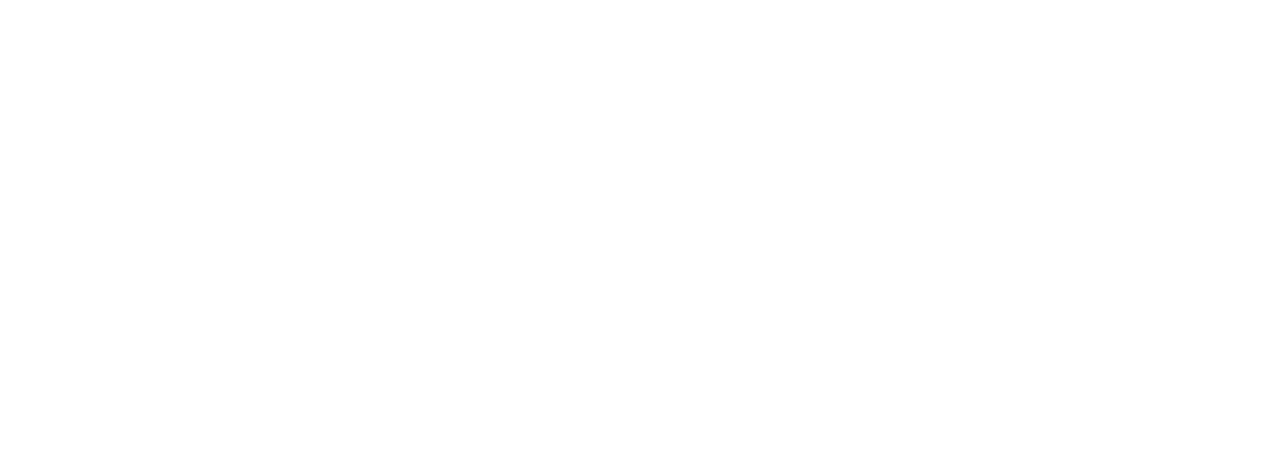
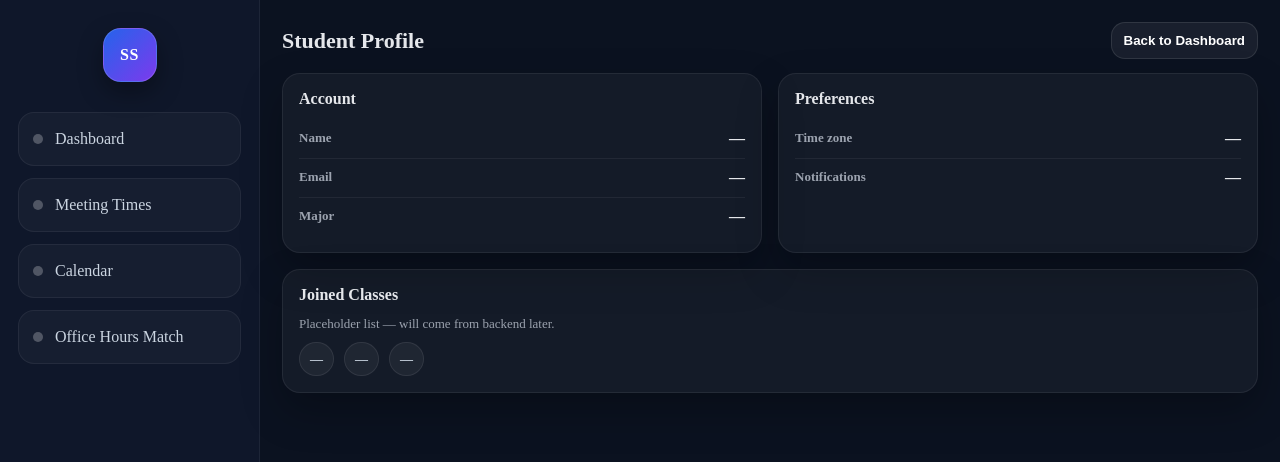
Before and after one commit to Al3xramirez/CSCD488-SeniorProject, a Vue app in the folder frontend-vue/: page /app/profile in a window 1280 px wide. Before the commit this address had no page. Shown: the top 462 px of the page. Built offline with nearby package versions, Linux system fonts and the light colour scheme.

Commit message:
Added Student Profile section
Forgot to add a Profile page

```diff
--- a/frontend-vue/src/components/AppHeader.vue
+++ b/frontend-vue/src/components/AppHeader.vue
@@ -1,4 +1,10 @@
 <script setup>
+import { useRouter } from "vue-router";
+const router = useRouter();
+
+function goProfile() {
+  router.push("/app/profile");
+}
 </script>
 
 <!-- AppHeader.vue: Top header bar with title, notifications, and profile -->
@@ -14,7 +20,7 @@
         🔔
       </button>
 
-      <div class="profile">
+      <div class="profile" @click="goProfile" type="button" title="Open profile">
         <div class="avatar">👤</div>
         <div class="meta">
           <div class="name">Student</div>
--- a/frontend-vue/src/layouts/DashboardLayout.vue
+++ b/frontend-vue/src/layouts/DashboardLayout.vue
@@ -1,6 +1,11 @@
 <script setup>
+import { computed } from "vue";
+import { useRoute } from "vue-router";
 import Sidebar from "../components/Sidebar.vue";
 import AppHeader from "../components/AppHeader.vue";
+
+const route = useRoute();
+const hideHeader = computed(() => route.meta?.hideHeader === true);
 </script>
 
 <template>
@@ -8,7 +13,7 @@
     <Sidebar />
 
     <div class="main">
-      <AppHeader />
+      <AppHeader v-if="!hideHeader" />
 
       <div class="page">
         <router-view />
--- a/frontend-vue/src/router/index.js
+++ b/frontend-vue/src/router/index.js
@@ -9,6 +9,7 @@
 import Meetings from "../views/Meetings.vue";
 import Calendar from "../views/Calendar.vue";
 import OfficeHours from "../views/OfficeHours.vue";
+import Profile from "../views/Profile.vue";
 
 const router = createRouter({
   history: createWebHistory(),
@@ -27,6 +28,7 @@
         { path: "meetings", name: "meetings", component: Meetings },
         { path: "calendar", name: "calendar", component: Calendar },
         { path: "office-hours", name: "office-hours", component: OfficeHours },
+        { path: "profile", name: "profile", component: Profile, meta: { hideHeader: true } },
       ],
     },
   ],
--- /dev/null
+++ b/frontend-vue/src/views/Profile.vue
@@ -0,0 +1,159 @@
+<script setup>
+import { useRouter } from "vue-router";
+const router = useRouter();
+</script>
+
+<template>
+  <div class="wrap">
+    <div class="title-row">
+      <h1>Student Profile</h1>
+      <button class="btn ghost" @click="router.push('/app')">Back to Dashboard</button>
+    </div>
+
+    <div class="grid">
+      <section class="card">
+        <h2>Account</h2>
+        <div class="field">
+          <div class="label">Name</div>
+          <div class="value">—</div>
+        </div>
+        <div class="field">
+          <div class="label">Email</div>
+          <div class="value">—</div>
+        </div>
+        <div class="field">
+          <div class="label">Major</div>
+          <div class="value">—</div>
+        </div>
+      </section>
+
+      <section class="card">
+        <h2>Preferences</h2>
+        <div class="field">
+          <div class="label">Time zone</div>
+          <div class="value">—</div>
+        </div>
+        <div class="field">
+          <div class="label">Notifications</div>
+          <div class="value">—</div>
+        </div>
+      </section>
+
+      <section class="card wide">
+        <h2>Joined Classes</h2>
+        <p class="muted">Placeholder list — will come from backend later.</p>
+        <div class="pill-row">
+          <span class="pill">—</span>
+          <span class="pill">—</span>
+          <span class="pill">—</span>
+        </div>
+      </section>
+    </div>
+  </div>
+</template>
+
+<style scoped>
+.wrap {
+  color: #e5e7eb;
+}
+
+.title-row {
+  display: flex;
+  align-items: center;
+  justify-content: space-between;
+  gap: 12px;
+  margin-bottom: 14px;
+}
+
+h1 {
+  margin: 0;
+  font-size: 22px;
+}
+
+.grid {
+  display: grid;
+  grid-template-columns: 1fr 1fr;
+  gap: 16px;
+}
+
+.card {
+  background: rgba(255,255,255,0.04);
+  border: 1px solid rgba(255,255,255,0.07);
+  border-radius: 18px;
+  padding: 16px;
+  box-shadow: 0 18px 40px rgba(0,0,0,0.25);
+}
+
+.wide {
+  grid-column: span 2;
+}
+
+h2 {
+  margin: 0 0 12px;
+  font-size: 16px;
+}
+
+.field {
+  display: flex;
+  justify-content: space-between;
+  gap: 10px;
+  padding: 10px 0;
+  border-top: 1px solid rgba(255,255,255,0.06);
+}
+.field:first-of-type {
+  border-top: none;
+}
+
+.label {
+  color: #9ca3af;
+  font-size: 13px;
+  font-weight: 700;
+}
+.value {
+  font-weight: 800;
+}
+
+.muted {
+  margin: 0 0 10px;
+  color: #9ca3af;
+  font-size: 13px;
+}
+
+.pill-row {
+  display: flex;
+  flex-wrap: wrap;
+  gap: 10px;
+}
+
+.pill {
+  padding: 8px 10px;
+  border-radius: 999px;
+  background: rgba(255,255,255,0.05);
+  border: 1px solid rgba(255,255,255,0.08);
+  color: #cbd5e1;
+  font-weight: 700;
+  font-size: 13px;
+}
+
+.btn {
+  border: none;
+  background: #2563eb;
+  color: white;
+  font-weight: 800;
+  padding: 10px 12px;
+  border-radius: 14px;
+  cursor: pointer;
+}
+.btn:hover { background: #1d4ed8; }
+
+.btn.ghost {
+  background: rgba(255,255,255,0.06);
+  border: 1px solid rgba(255,255,255,0.10);
+}
+.btn.ghost:hover { background: rgba(255,255,255,0.09); }
+
+@media (max-width: 980px) {
+  .grid { grid-template-columns: 1fr; }
+  .wide { grid-column: span 1; }
+}
+</style>
```
